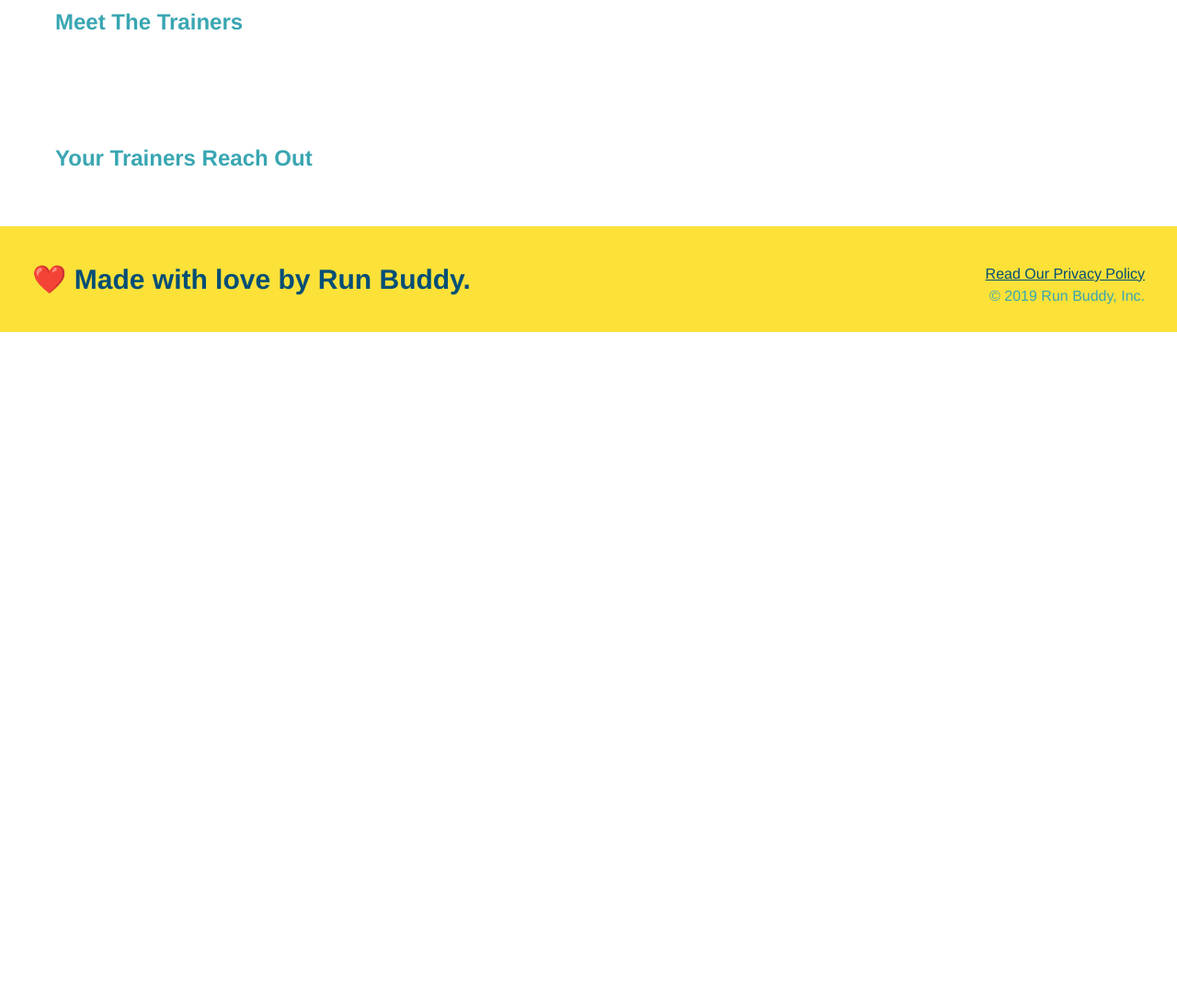
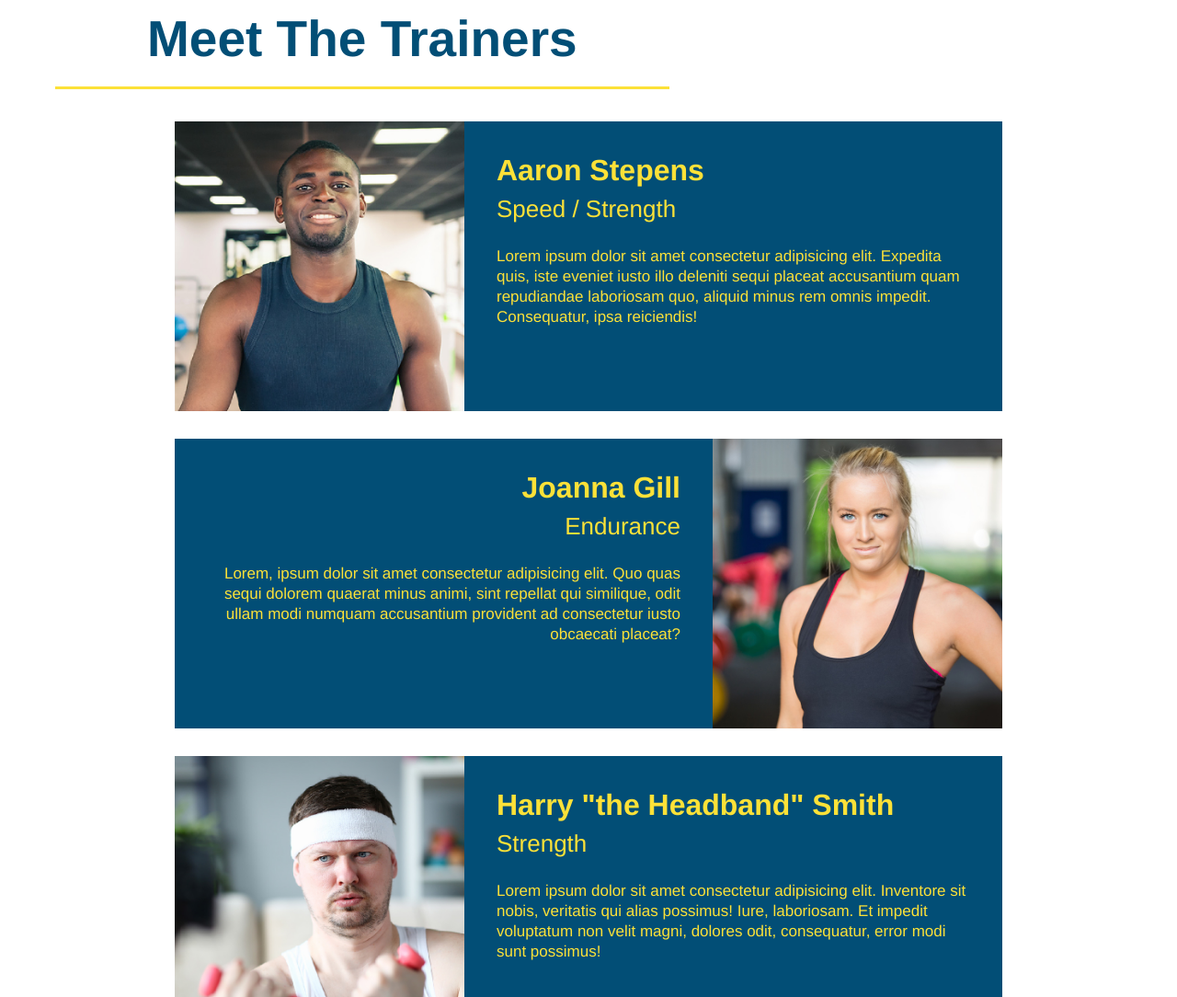
Before and after one commit to light2adrifter/run-buddy, a plain HTML site: page index.html in a window 1280 px wide. Shown: the part 2780-3864 px from the top of the page at 92% size. Before the commit the page ends 3141 px from the top, so only its background shows below. Drawn offline with Linux system fonts and the light colour scheme.

Commit message:
meet the trainers section

```diff
--- a/index.html
+++ b/index.html
@@ -105,8 +105,37 @@
               </section>
 
               <!-- "meet the trainers"-->
-              <section>
-               <h2>Meet The Trainers</h2>
+              <section id="your-trainers" class="trainers">
+               <h2 class="section-title primary-border">Meet The Trainers</h2>
+               <!-- 1st trainer bio -->
+               <article class="trainer">
+                  <img src="./assests/trainer-1.jpg" alt="Aaron Stephens in his workout clothes, ready to pump iron"/>
+                  <div class="trainer-bio text-left">
+                     <h3>Aaron Stepens</h3>
+                     <h4>Speed / Strength</h4>
+                     <p>Lorem ipsum dolor sit amet consectetur adipisicing elit. Expedita quis, iste eveniet iusto illo deleniti sequi placeat accusantium quam repudiandae laboriosam quo, aliquid minus rem omnis impedit. Consequatur, ipsa reiciendis!</p>
+                  </div>
+               </article>
+               <!-- 2nd trainer bio -->
+               <article class="trainer" class="trainers">
+                  <div class="trainer-bio text-right">
+                     <h3>Joanna Gill</h3>
+                     <h4>Endurance</h4>
+                     <p>Lorem, ipsum dolor sit amet consectetur adipisicing elit. Quo quas sequi dolorem quaerat minus animi, sint repellat qui similique, odit ullam modi numquam accusantium provident ad consectetur iusto obcaecati placeat?</p>
+                  </div>
+                  <img src="./assests/trainer-2.jpg" alt="Joanna Gill cooling off after a workout"/>
+               </article>
+               <!-- 3rd trainer bio -->
+               <article class="trainer" class="trainers">
+                  <img src="./assests/trainer-3.jpg" alt="Harry Snith wearing a headband and lifting comically small pink weights"/>
+                  <div class="trainer-bio text-left">
+                     <h3>Harry "the Headband" Smith</h3>
+                     <h4>Strength</h4>
+                     <p>Lorem ipsum dolor sit amet consectetur adipisicing elit. Inventore sit nobis, veritatis qui alias possimus! Iure, laboriosam. Et impedit voluptatum non velit magni, dolores odit, consequatur, error modi sunt possimus!
+                     </p>
+                  </div>
+
+               </article>
               </section>
 
               <!-- "Reach out" section -->
--- a/style.css
+++ b/style.css
@@ -161,3 +161,40 @@ body {
 
    .steps span {font-size: 38px;
    }
+
+   .trainer {
+       width: 900px;
+       margin:0 auto 30px auto;
+       background: #024e76;
+       color: #fce138;
+       overflow: auto;
+   }
+   .trainer img {
+       width: 35%;
+       float: left;
+   }
+   .trainer-bio {
+       padding: 35px;
+       float: left;
+       width: 65%;
+   }
+   .trainer-bio h3 {
+       font-size: 32px;
+       margin-bottom: 8px;
+   }
+   .trainer-bio h4 {
+       font-weight: lighter;
+       font-size: 26px;
+       margin-bottom: 25px;
+   }
+   .trainer-bio p {
+       font-size: 17px;
+       line-height: 1.3;
+   }
+
+   .text-left {
+       text-align: left;
+   }
+   .text-right {
+       text-align: right;
+   }
```
Also changed, not shown: assests/trainer-1.jpg (added), assests/trainer-2.jpg (added), assests/trainer-3.jpg (added).
